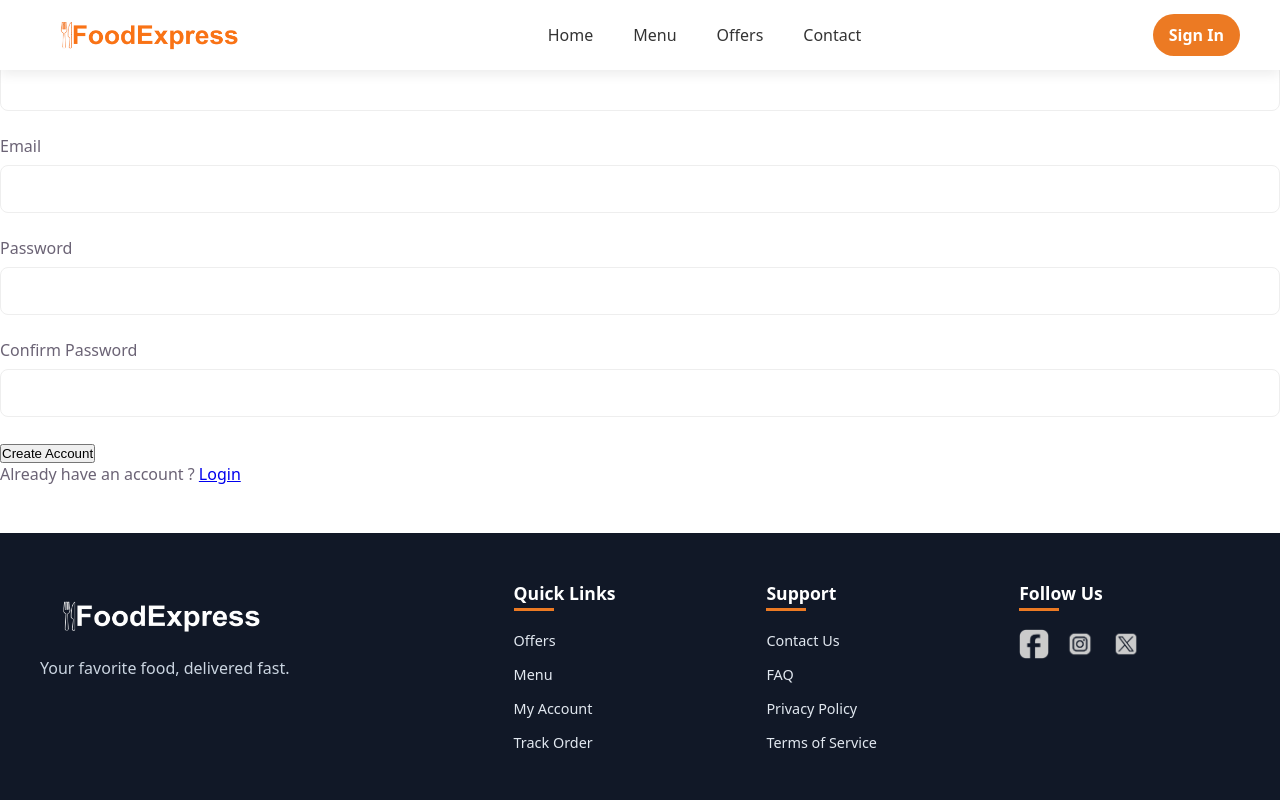
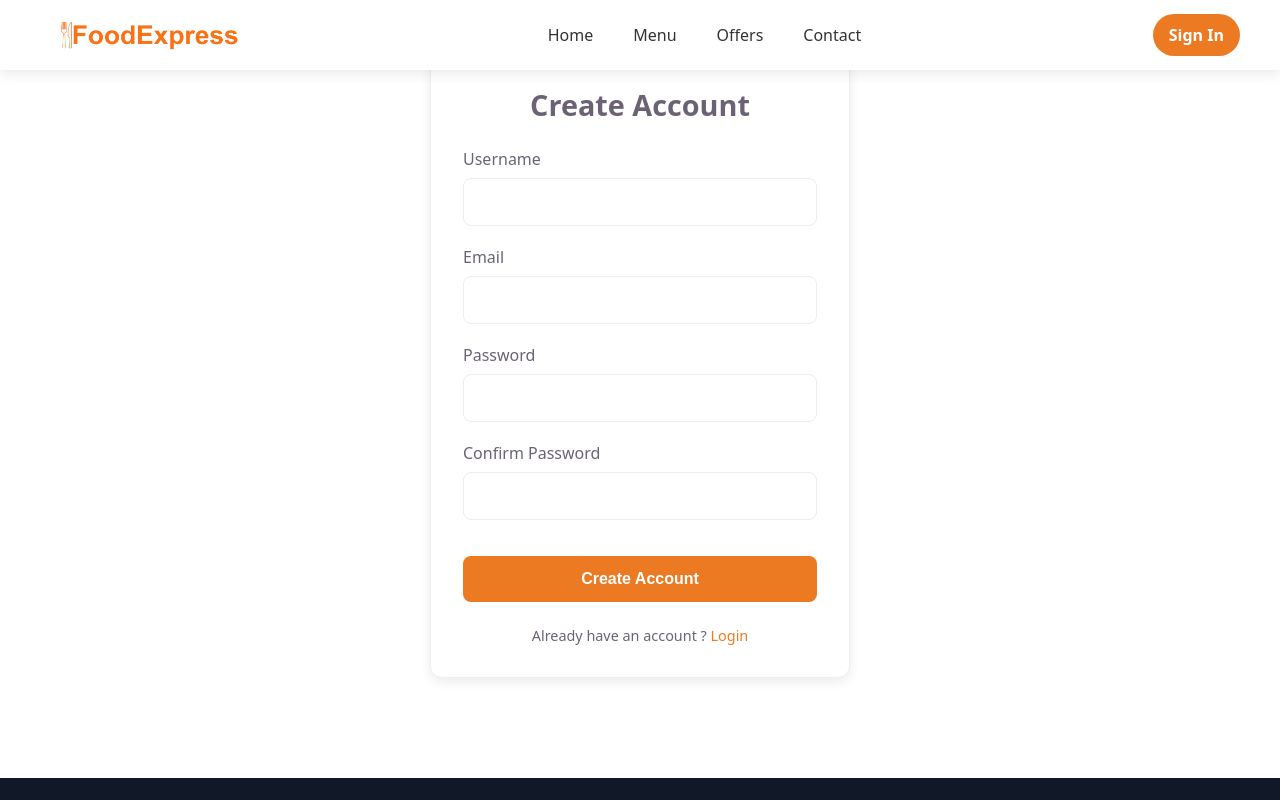
Before and after one commit to amine-essafil/restaurant-app, a React (Vite) app: page /signup in a window 1280 px wide. Shown: the top 800 px of the page. Built offline with nearby package versions, Linux system fonts and the light colour scheme; no server answers.

Commit message:
style(signup): add signup page style

```diff
--- a/src/pages/Signup/Signup.css
+++ b/src/pages/Signup/Signup.css
@@ -0,0 +1,112 @@
+/* ===== SIGNUP CONTAINER ===== */
+.signup-container {
+  display: flex;
+  justify-content: center;
+  align-items: center;
+  min-height: calc(100vh - var(--navbar-height));
+  background-color: var(--primary-light);
+  padding: 2rem 1rem;
+}
+
+/* ===== FORM CARD ===== */
+.signup-form {
+  background: white;
+  width: 100%;
+  max-width: 420px;
+  padding: 2rem;
+  border-radius: 12px;
+  box-shadow: var(--shadow);
+  border: 1px solid var(--border-color);
+}
+
+/* ===== TITLE ===== */
+.signup-form h2 {
+  text-align: center;
+  margin-bottom: 1.5rem;
+  color: var(--primary-dark);
+  font-size: 1.8rem;
+  font-weight: 600;
+}
+
+/* ===== FORM GROUP ===== */
+.form-group {
+  margin-bottom: 1.25rem;
+}
+
+.form-group label {
+  display: block;
+  margin-bottom: 0.5rem;
+  color: var(--primary-dark);
+  font-weight: 500;
+}
+
+/* ===== INPUTS ===== */
+.form-group input {
+  width: 100%;
+  padding: 0.875rem;
+  border: 1px solid var(--border-color);
+  border-radius: 8px;
+  font-size: 1rem;
+  transition: all 0.3s ease;
+}
+
+/* INPUT FOCUS */
+.form-group input:focus {
+  outline: none;
+  border-color: var(--primary-orange);
+  box-shadow: 0 0 0 3px rgba(236, 122, 35, 0.1);
+}
+
+/* ===== BUTTON ===== */
+.signup-btn {
+  width: 100%;
+  padding: 0.875rem;
+  margin-top: 1rem;
+  background-color: var(--primary-orange);
+  color: white;
+  border: none;
+  border-radius: 8px;
+  font-size: 1rem;
+  font-weight: 600;
+  cursor: pointer;
+  transition: all 0.3s ease;
+}
+
+/* BUTTON HOVER */
+.signup-btn:hover {
+  background-color: #d66a1f;
+  transform: translateY(-1px);
+}
+
+/* ===== LOGIN LINK ===== */
+.login-link {
+  text-align: center;
+  margin-top: 1.5rem;
+  font-size: 0.9rem;
+  color: var(--primary-dark);
+}
+
+.login-link a {
+  color: var(--primary-orange);
+  text-decoration: none;
+  font-weight: 500;
+}
+
+.login-link a:hover {
+  text-decoration: underline;
+}
+
+/* ===== RESPONSIVE ===== */
+@media (max-width: 480px) {
+  .signup-container {
+    padding: 1rem;
+  }
+
+  .signup-form {
+    padding: 1.5rem;
+  }
+
+  .signup-form h2 {
+    font-size: 1.5rem;
+  }
+}
```
